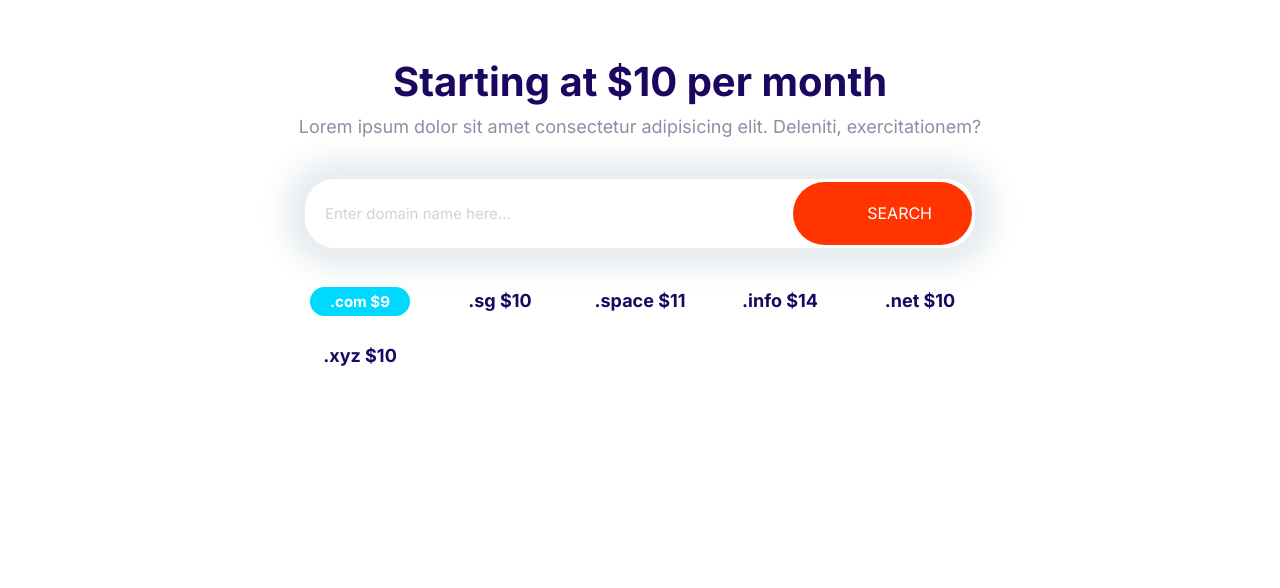
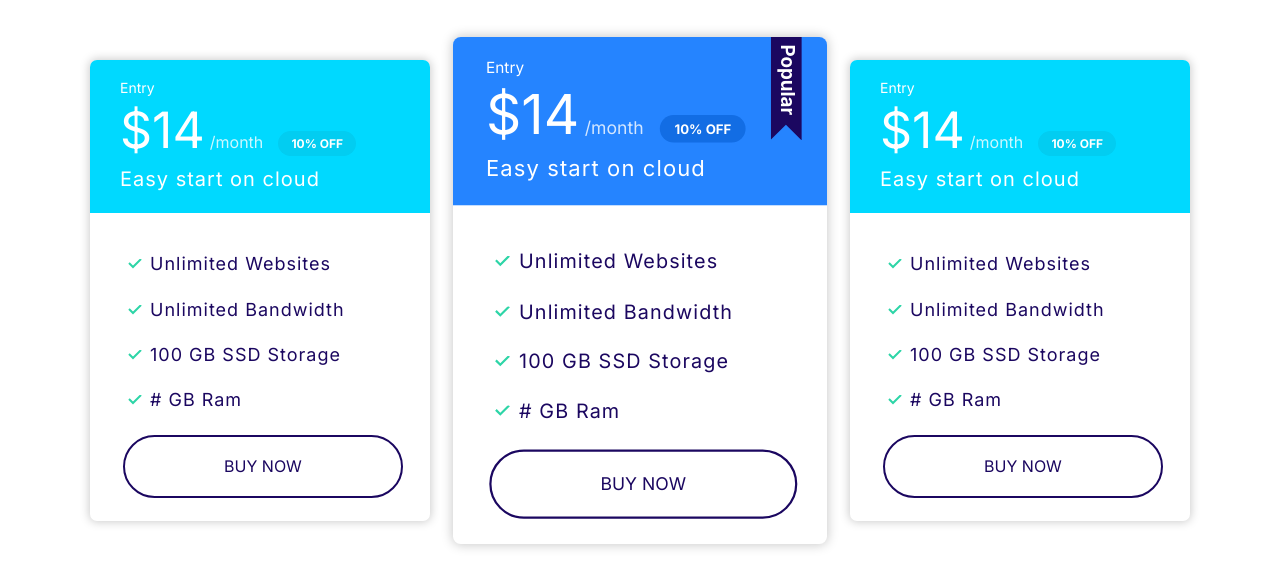
Before and after one commit to sadeghtavakoli/sadify, a plain HTML site: page index.html in a window 1280 px wide. Drawn offline with Linux system fonts and the light colour scheme.

Commit message:
build Plans Block

```diff
--- a/css/style.css
+++ b/css/style.css
@@ -262,8 +262,7 @@ a {
 /* Cards */
 .card {
   border-radius: 7px;
-  box-shadow: 0 0 20px 10px var(--color-border);
-  margin: 5rem;
+  box-shadow: 0 0 10px 1px var(--color-border);
   overflow: hidden;
 }
 
@@ -289,10 +288,7 @@ a {
 .plan {
   transition: transform 0.5s;
 }
-.plan:hover {
-  transform: scale(1.15);
-  color: white;
-}
+
 .plan__name {
   color: white;
   font-size: 2rem;
@@ -672,3 +668,22 @@ a {
     grid-template-columns: repeat(auto-fit, minmax(13rem, 1fr));
   }
 }
+
+/* Plan Block */
+.block-plans .card {
+  max-width: 50rem;
+  margin: 0 auto;
+}
+.block-plans.grid {
+  gap: 8rem 4rem;
+}
+.block-plans .plan--popular {
+  transform: scale(1.1);
+}
+
+@media screen and (min-width: 768px) {
+  .block-plans .plan:hover {
+    transform: scale(1.05);
+    color: white;
+  }
+}
--- a/index.html
+++ b/index.html
@@ -17,39 +17,68 @@
     <title>Sadify</title>
   </head>
   <body>
-    <section class="block container block-domain">
-      <header class="block__header">
-        <h2 class="block__heading">Starting at $10 per month</h2>
-        <p>
-          Lorem ipsum dolor sit amet consectetur adipisicing elit. Deleniti,
-          exercitationem?
-        </p>
-      </header>
-      <div class="input-group">
-        <input
-          class="input"
-          type="text"
-          placeholder="Enter domain name here..."
-        />
-        <a class="btn btn--accent">
-          <svg class="icon icon--white icon--small">
-            <use xlink:href="images/sprite.svg#search"></use>
-          </svg>
-          Search
-        </a>
+    <section class="block container grid grid--1x3 block-plans">
+      <div class="plan">
+        <div class="card card--secondary">
+          <header class="card__header">
+            <h3 class="plan__name">Entry</h3>
+            <span class="plan__price">$14</span>
+            <span class="plan__billing-cycle">/month</span>
+            <span class="badge badge--primary badge--small">10% OFF</span>
+            <span class="plan__description">Easy start on cloud</span>
+          </header>
+          <div class="card__body">
+            <ul class="list list--tick">
+              <li class="list__item">Unlimited Websites</li>
+              <li class="list__item">Unlimited Bandwidth</li>
+              <li class="list__item">100 GB SSD Storage</li>
+              <li class="list__item"># GB Ram</li>
+            </ul>
+            <button class="btn btn--outline btn--block">Buy now</button>
+          </div>
+        </div>
       </div>
-      <ul class="list block-domain__prices">
-        <li>
-          <span class="badge badge--secondary">.com $9</span>
-        </li>
-        <li>.sg $10</li>
-        <li>.space $11</li>
-        <li>.info $14</li>
-        <li>.net $10</li>
-        <li>.xyz $10</li>
-      </ul>
+      <div class="plan">
+        <div class="card card--primary plan--popular">
+          <header class="card__header">
+            <h3 class="plan__name">Entry</h3>
+            <span class="plan__price">$14</span>
+            <span class="plan__billing-cycle">/month</span>
+            <span class="badge badge--primary badge--small">10% OFF</span>
+            <span class="plan__description">Easy start on cloud</span>
+          </header>
+          <div class="card__body">
+            <ul class="list list--tick">
+              <li class="list__item">Unlimited Websites</li>
+              <li class="list__item">Unlimited Bandwidth</li>
+              <li class="list__item">100 GB SSD Storage</li>
+              <li class="list__item"># GB Ram</li>
+            </ul>
+            <button class="btn btn--outline btn--block">Buy now</button>
+          </div>
+        </div>
+      </div>
+      <div class="plan">
+        <div class="card card--secondary">
+          <header class="card__header">
+            <h3 class="plan__name">Entry</h3>
+            <span class="plan__price">$14</span>
+            <span class="plan__billing-cycle">/month</span>
+            <span class="badge badge--primary badge--small">10% OFF</span>
+            <span class="plan__description">Easy start on cloud</span>
+          </header>
+          <div class="card__body">
+            <ul class="list list--tick">
+              <li class="list__item">Unlimited Websites</li>
+              <li class="list__item">Unlimited Bandwidth</li>
+              <li class="list__item">100 GB SSD Storage</li>
+              <li class="list__item"># GB Ram</li>
+            </ul>
+            <button class="btn btn--outline btn--block">Buy now</button>
+          </div>
+        </div>
+      </div>
     </section>
-
     <script src="js/main.js"></script>
   </body>
 </html>
```
Also changed, not shown: components/block-plans.html (added, +62 -0 lines).
